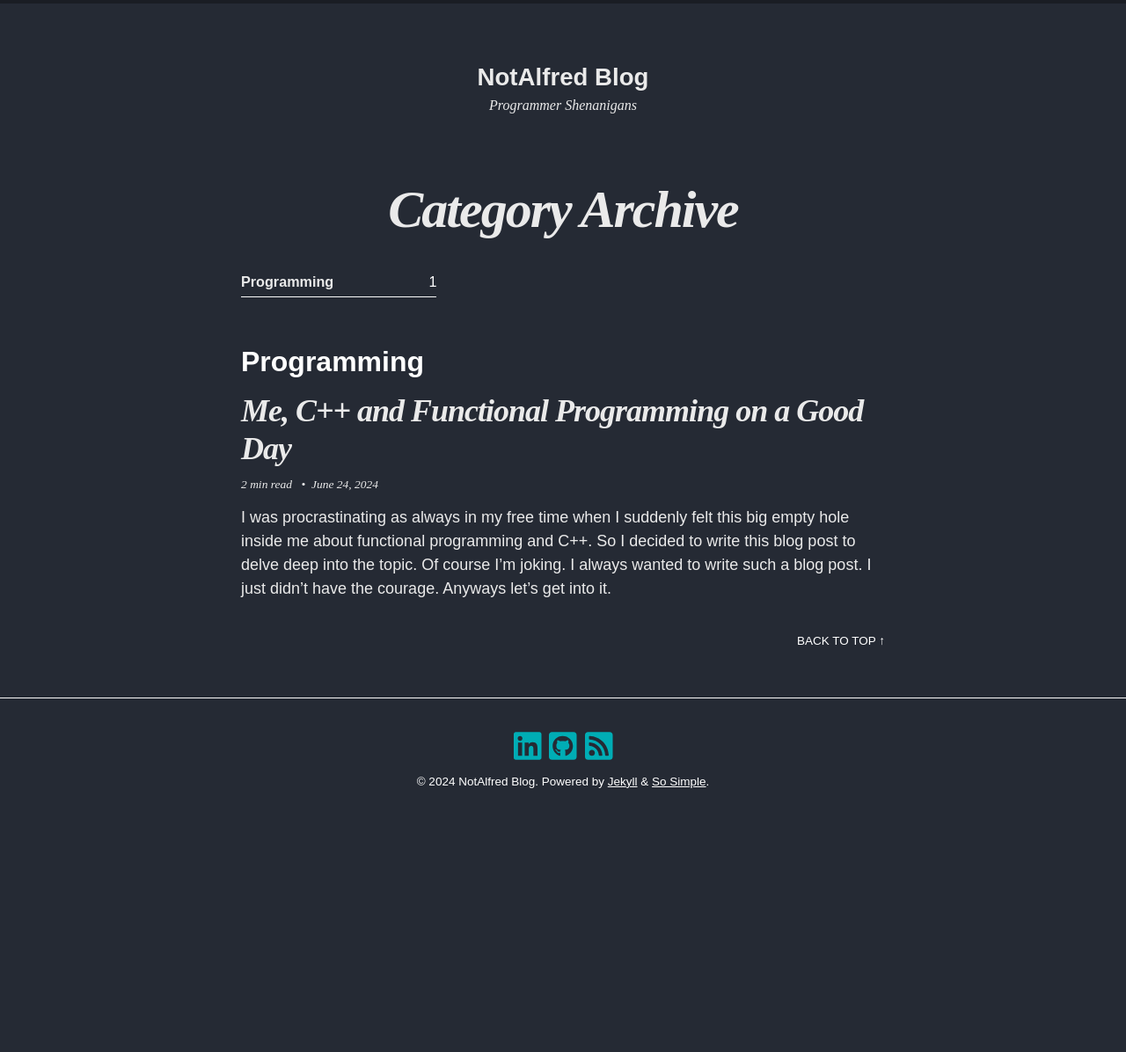
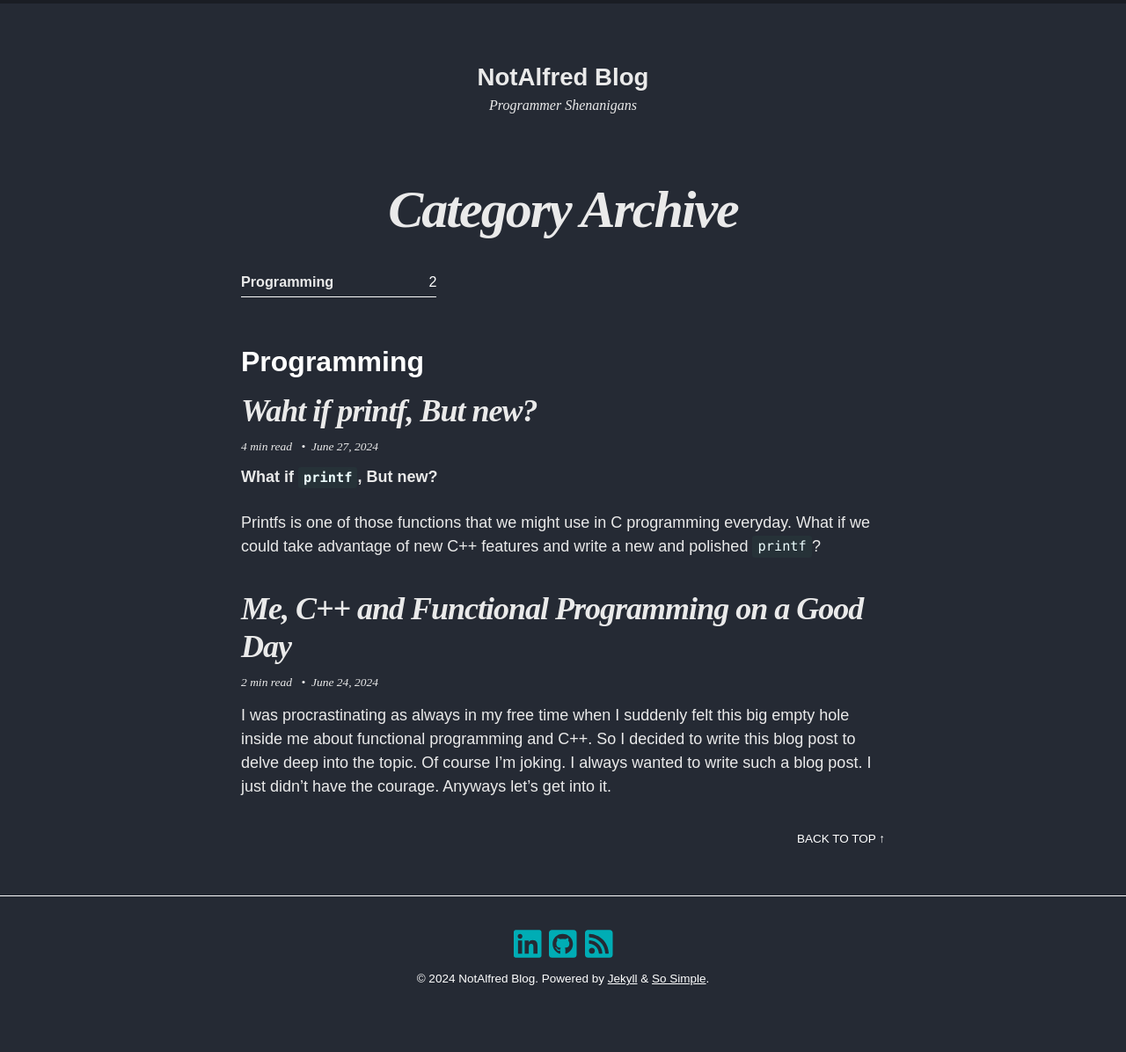
Before and after one commit to ThisNotAlfred/blog, a Jekyll site: the page built from categories.md, in a window 1280 px wide. Shown: the whole page at 88% size. Built offline with Jekyll 4.4.1, drawn with Linux system fonts in a browser that asks for light colours; nearby versions of some CDN libraries; some web fonts are replaced; before the commit the page ends 971 px from its top, so only the background shows below that.

```diff
--- a/_posts/2024-06-27-what-if-printf-but-new.md
+++ b/_posts/2024-06-27-what-if-printf-but-new.md
@@ -1,3 +1,12 @@
+---
+title: "Waht if `printf`, But new?"
+categories:
+  - Programming
+tags:
+  - C++
+last_modified_at: 2024-06-27
+---
+
 # What if `printf`, But new?
 Printfs is one of those functions that we might use in C programming everyday. What if we could take advantage of new C++ features and write a new and polished `printf`?
 
```
